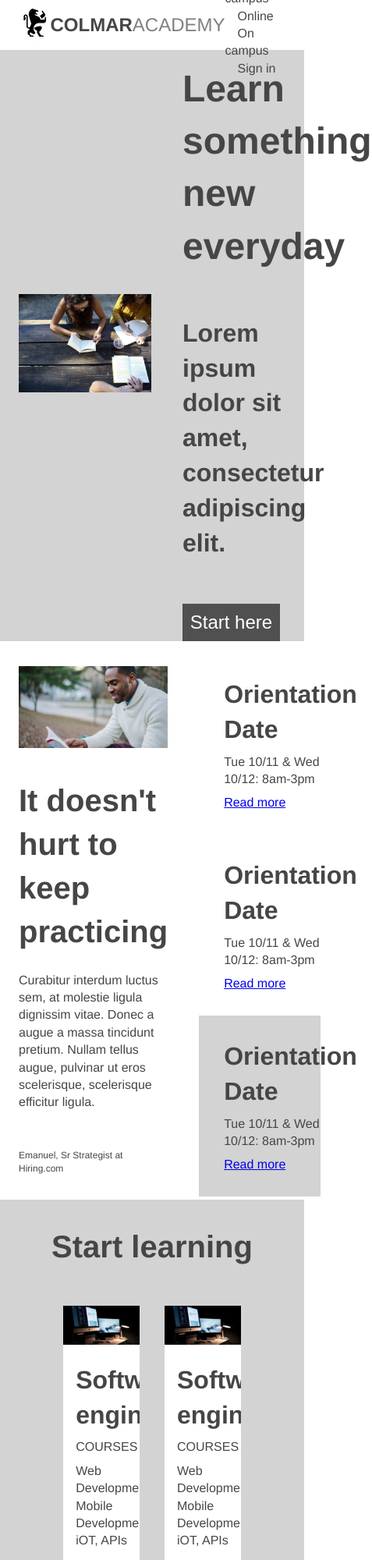
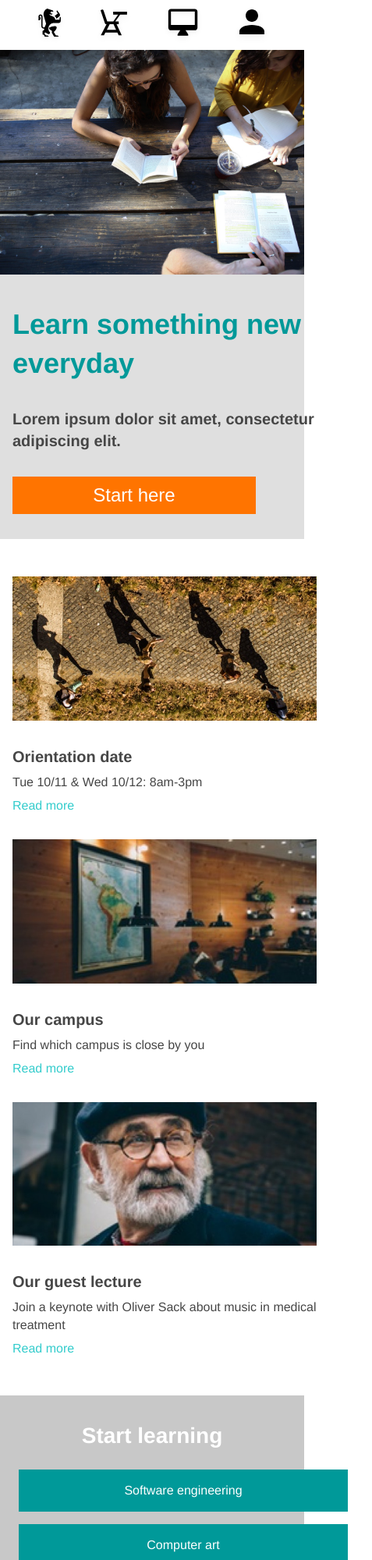
Before and after one commit to abdrdxqsj/capstone, a plain HTML site: page index.html in a window 390 px wide. Shown: the top 2000 px of the page at 78% size, 477 px wide, since content can reach past the window. Drawn offline with Linux system fonts and the light colour scheme.

Commit message:
finish almost every part

```diff
--- a/index.html
+++ b/index.html
@@ -7,75 +7,91 @@
     <title>capstone</title>
   </head>
   <body>
-    <header>
-        <img src="resources/images/ic-logo.svg" alt="">
-        <div class="company">
-          <span class="bold">COLMAR</span><span class="gray">ACADEMY</span>
-        </div>
+
+<!-- COMBAK: nav-bar-desktop -->
+    <header class="widscreen">
+      <img src="resources/images/ic-logo.svg" alt="">
+      <div class="company">
+          <span class="bold">COLMAR</span><span class="aqua">ACADEMY</span>
+      </div>
       <nav class="desktop">
         <ul>
-          <li><a href="#"></a>On campus</li>
-          <li><a href="#"></a>Online</li>
-          <li><a href="#"></a>On campus</li>
-          <li><a href="#"></a>Sign in</li>
+          <li><a href="#on-campus">On campus</a></li>
+          <li><a href="#online">Online</a></li>
+          <li><a href="#our-campanies">Our companies</a></li>
+          <li><a href="#">Sign in</a></li>
         </ul>
       </nav>
-
     </header>
 
-<!-- COMBAK: banner -->
+
+<!-- COMBAK: nav-bar-mobile  -->
+   <header class="mobile">
+     <img src="resources/images/ic-logo.svg" alt="">
+     <img src="resources/images/ic-on-campus.svg" alt="">
+     <img src="resources/images/ic-online.svg" alt="">
+     <img src="resources/images/ic-login.svg" alt="">
+   </header>
+
+<!-- COMBAK: hero -->
+
     <div class="container banner bg-gray">
       <div class="photo">
         <img src="resources/images/banner.jpg" alt="">
-
       </div>
       <aside class="">
-
-        <h1>Learn something new everyday</h1>
+        <h1 class="aqua">Learn something new everyday</h1>
         <h3>Lorem ipsum dolor sit amet, consectetur adipiscing elit.</h3>
         <button type="button" name="button">Start here</button>
       </aside>
     </div>
 
 <!-- COMBAK:main info  -->
-    <div class="container info">
-      <div class="photo">
-        <img src="resources/images/information-main.jpg" alt="">
+    <div class="container" id="on-campus">
+      <div class="photo widscreen">
+        <img class="widscreen" src="resources/images/information-main.jpg" alt="">
+        <img class="mobile" src="resources/images/information-main-mobile.jpg" alt="">
         <h2>It doesn't hurt to keep practicing</h2>
         <p>Curabitur interdum luctus sem, at molestie ligula dignissim vitae. Donec a augue a massa tincidunt pretium. Nullam tellus augue, pulvinar ut eros scelerisque, scelerisque efficitur ligula. </p>
         <h5>Emanuel, Sr Strategist at Hiring.com</h5>
       </div>
 
       <aside>
-        <div class="section">
-          <div class="gallery">
-            <img src="resources/images/information-orientation-mobile.jpg" alt="">
+        <div class="section bg-change">
+          <div class="gallery ">
+            <img class="widscreen" src="resources/images/information-orientation.jpg" alt="">
+
           </div>
           <div class="headline">
-            <h3>Orientation Date</h3>
+            <img class="mobile" src="resources/images/information-orientation-mobile.jpg" alt="">
+            <h3>Orientation date</h3>
             <p>Tue 10/11 & Wed 10/12: 8am-3pm</p>
             <a href="#">Read more</a>
           </div>
         </div>
 
-        <div class="section">
-          <div class="gallery">
-            <img src="resources/images/information-orientation-mobile.jpg" alt="">
+        <div class="section bg-change">
+          <div class="gallery ">
+            <img class="widscreen" src="resources/images/information-campus.jpg" alt="">
+
           </div>
-          <div class="headline">
-            <h3>Orientation Date</h3>
-            <p>Tue 10/11 & Wed 10/12: 8am-3pm</p>
+          <div class="headline ">
+            <img class="mobile" src="resources/images/information-campus-mobile.jpg" alt="">
+            <h3>Our campus</h3>
+            <p>Find which campus is close by you</p>
             <a href="#">Read more</a>
           </div>
         </div>
 
-        <div class="section bg-gray">
+        <div class="section bg-change">
           <div class="gallery">
-            <img src="resources/images/information-orientation-mobile.jpg" alt="">
+            <img class="widscreen" src="resources/images/information-guest-lecture.jpg" alt="">
+
           </div>
           <div class="headline">
-            <h3>Orientation Date</h3>
-            <p>Tue 10/11 & Wed 10/12: 8am-3pm</p>
+            <img class="mobile" src="resources/images/information-guest-lecture-mobile.jpg" alt="">
+            <h3>Our guest lecture</h3>
+            <p>Join a keynote with Oliver Sack about music in medical treatment</p>
             <a href="#">Read more</a>
           </div>
         </div>
@@ -87,10 +103,13 @@
     </div>
 
 <!-- COMBAK: feature -->
-    <div class="feature bg-gray">
+    <div class="feature bg-orange" id="online">
       <h2>Start learning</h2>
+
+
+      <!-- COMBAK: feature-desktop -->
       <div class="courses">
-        <div class="course">
+        <div class="course widscreen">
           <img src="resources/images/course-software.jpg" alt="">
           <div class="course-name">
             <h3>Software engineering</h3>
@@ -98,51 +117,70 @@
             <p>Web Development, Mobile Development, iOT, APIs</p>
           </div>
         </div>
-        <div class="course">
-          <img src="resources/images/course-software.jpg" alt="">
+        <div class="course widscreen">
+          <img src="resources/images/course-computer-art.jpg" alt="">
           <div class="course-name">
-            <h3>Software engineering</h3>
+            <h3>Computer art</h3>
             <p class="height">COURSES</p>
-            <p>Web Development, Mobile Development, iOT, APIs</p>
+            <p>Imaging & Design, Web Design, Motion Graphic & Visual Effects, Computer Animation</p>
           </div>
         </div>
-        <div class="course">
-          <img src="resources/images/course-software.jpg" alt="">
+        <div class="course widscreen">
+          <img src="resources/images/course-design.jpg" alt="">
           <div class="course-name">
-            <h3>Software engineering</h3>
+            <h3>Design</h3>
             <p class="height">COURSES</p>
-            <p>Web Development, Mobile Development, iOT, APIs</p>
+            <p>User Experience Design, User Resech, Visual Design</p>
           </div>
         </div>
-        <div class="course">
-          <img src="resources/images/course-software.jpg" alt="">
+        <div class="course widscreen">
+          <img src="resources/images/course-data.jpg" alt="">
           <div class="course-name">
-            <h3>Software engineering</h3>
+            <h3>Data</h3>
             <p class="height">COURSES</p>
-            <p>Web Development, Mobile Development, iOT, APIs</p>
+            <p>Data Science, Big Data, SQL, Data Visualization</p>
           </div>
         </div>
-        <div class="course">
-          <img src="resources/images/course-software.jpg" alt="">
+        <div class="course widscreen">
+          <img src="resources/images/course-business.jpg" alt="">
           <div class="course-name">
-            <h3>Software engineering</h3>
+            <h3>Business</h3>
             <p class="height">COURSES</p>
-            <p>Web Development, Mobile Development, iOT, APIs</p>
+            <p>Product Development, Business Development, Startup</p>
           </div>
         </div>
-        <div class="course">
-          <img src="resources/images/course-software.jpg" alt="">
+        <div class="course widscreen">
+          <img src="resources/images/course-marketing.jpg" alt="">
           <div class="course-name">
-            <h3>Software engineering</h3>
+            <h3>Marketing</h3>
             <p class="height">COURSES</p>
-            <p>Web Development, Mobile Development, iOT, APIs</p>
+            <p>Analytics, Content Marketing, Mobile Marketing</p>
           </div>
         </div>
+
+        </div>
+
+        <ul class="classmobile">
+          <li><a href="#">Software engineering</a></li>
+          <li><a href="#">Computer art</a></li>
+          <li><a href="#">Design</a></li>
+          <li><a href="#">Software engineering</a></li>
+          <li><a href="#">Computer art</a></li>
+          <li><a href="#">Design</a></li>
+        </ul>
+
+
+
       </div>
+
+
+
+      <!-- COMBAK: feature-mobile -->
+
     </div>
 
 <!-- COMBAK: exhibit -->
-    <div class="exhibit">
+    <div class="exhibit" id="our-campanies">
       <h2>Thesis Exhibit</h2>
       <div class="container">
         <div class="photo">
@@ -154,25 +192,25 @@
         </div>
 
         <aside>
-          <div class="section bg-gray">
+          <div class="section bg-change">
             <div class="gallery">
-              <img src="resources/images/information-orientation-mobile.jpg" alt="">
+              <img src="resources/images/thesis-fisma.jpg" alt="">
             </div>
             <div class="headline">
-              <h3>Orientation Date</h3>
-              <p>Tue 10/11 & Wed 10/12: 8am-3pm</p>
-              <a href="#">Read more</a>
+              <h3>Fisma: Design and Prototype</h3>
+              <p>Designer showcase of new prototype product</p>
+
             </div>
           </div>
 
-          <div class="section">
+          <div class="section bg-change">
             <div class="gallery">
-              <img src="resources/images/information-orientation-mobile.jpg" alt="">
+              <img src="resources/images/thesis-now-and-then.jpg" alt="">
             </div>
             <div class="headline">
-              <h3>Orientation Date</h3>
-              <p>Tue 10/11 & Wed 10/12: 8am-3pm</p>
-              <a href="#">Read more</a>
+              <h3>Now and Then</h3>
+              <p>Research study about New York</p>
+
             </div>
           </div>
         </aside>
@@ -183,6 +221,7 @@
 
     <footer>
       <p>&copy 2016 Colmar Academy. All rights reserved</p>
+      <p>Teams &nbsp; &nbsp; Privacy</p>
 
     </footer>
   </body>
--- a/resources/css/style.css
+++ b/resources/css/style.css
@@ -6,28 +6,58 @@ body {
 }
 .container {
   display: flex;
-
 }
 
 .bold {
   font-weight: bold;
 }
+
 .gray {
   color: gray;
 }
 
+.orange {
+  color: #ff7400;
+}
+
+.aqua {
+  color: #099;
+}
+
 .bg-gray {
-  background-color: lightgray;
+  background-color: rgb(223,223,223);
+}
+.bg-change {
+  border-bottom: 1px solid rgb(223,223,223);
+  background-color:white;
+}
+.bg-change:hover {
+  background-color: rgb(223,223,223);
+  transition-property: background-color;
+  transition-duration: 300ms;
+}
+
+.bg-orange {
+  background-color: #ff7400;
+}
+.bg-lightorange {
+  background-color: #ffb273;
+}
+
+.bg-aqua {
+  background-color: #5CC;
 }
 
 h1 {
   font-weight: 800;
-  font-size: 3rem;
+  font-size: 3.5rem;
 }
+
 
 h2 {
   font-size: 2.5rem;
   font-weight: 600;
+
 }
 
 h3 {
@@ -38,6 +68,53 @@ h3 {
 h5 {
   font-size:0.75rem;
   padding-top: 3rem;
+}
+
+a:link {
+  color: #3cc;
+  text-decoration: none;
+}
+a:visited {
+  color: #3cc;
+}
+
+@media only screen and (max-width:1225px) {
+
+  h1 {
+    font-size: 2.25rem;
+  }
+  h2 {
+    font-size: 1.75rem;
+  }
+  h3 {
+    font-size: 1.25rem;
+  }
+
+}
+
+@media only screen and (max-width: 740px) {
+  .container {
+    display: block;
+  }
+
+  .widscreen {
+    display: none;
+  }
+
+  .course {
+    display: none;
+  }
+  .bg-change {
+    border-bottom: 0;
+  }
+  .bg-change:hover {
+    background-color: white;
+  }
+
+  .bg-orange {
+    background-color: rgb(200,200,200)
+  }
+
 }
 
 /* COMBAK: header */
@@ -60,13 +137,31 @@ header span {
 .company {
   flex-grow: 1;
 }
+
+
+.mobile {
+  display: none;
+}
+
 ul li {
   display: inline;
   padding-left: 1rem;
 }
 
+@media only screen and (max-width: 740px) {
+
+  .mobile {
+    display: flex;
+    justify-content: space-around;
+    height: 4rem;
+  }
+}
+
+
+
 
 /* COMBAK: banner */
+
 .banner {
   align-items: center;
 }
@@ -74,6 +169,10 @@ ul li {
 .photo {
   margin: 2rem 1.5rem;
   width: 60%
+}
+
+.photo h3 {
+  color: #099;
 }
 
 .photo img {
@@ -95,9 +194,54 @@ button {
   height: 3rem;
   font-size: 1.5rem;
   color: white;
-  background-color: rgb(80,80,80);
+  background-color: #ff7400;
   border: none;
+
 }
+button:hover {
+  background-color: #ff9640;
+  transition-property: background-color;
+  transition-duration: 300ms;
+}
+
+
+@media only screen and (max-width:1225px) {
+  .banner aside h3 {
+    padding: 2rem 0;
+  }
+
+}
+
+@media only screen and (max-width: 740px) {
+  .photo {
+    margin: 0 auto;
+    width: 100%;
+  }
+
+  aside {
+    width: 100%;
+    padding: 2rem 1rem;
+  }
+  .section {
+    flex-direction: column;
+
+  }
+
+  .gallery {
+    width: 100%;
+  }
+  .photo img {
+    width: 100%;
+    height: auto;
+  }
+
+  button {
+    align-items: center;
+  }
+}
+
+
+
 
 /* COMBAK: info */
 .section {
@@ -106,24 +250,55 @@ button {
 
 }
 .gallery {
-  width: 200px;
-  height: 200px;
-  overflow: hidden;
+  width: 35%;
   margin: 1rem;
+}
+.gallery img {
+  width: 100%;
 }
 
 .photo h2 {
+  color: #099;
   margin-top: 2rem;
   margin-bottom: 1.5rem;
 }
 
+.headline {
+  width: 65%;
+  padding-right: 2rem;
+}
 .headline p {
   padding: 0.5rem 0;
 }
 
+@media only screen and (max-width: 740px) {
+  .headline {
+    width: 100%;
+    padding: 1rem;
+
+  }
+  .headline img {
+    width: 100%;
+    height: auto;
+    padding-bottom: 2rem;
+  }
+
+  .gallery {
+    display: none;
+  }
+  .bg-change {
+    background-color: rgb(255,255,255);
+  }
+}
+
+
+
+
 /* COMBAK: courses */
 
+
 .feature h2 {
+  color: white;
   text-align: center;
   padding: 2rem 0;
 }
@@ -140,8 +315,10 @@ button {
   background-color: white;
   overflow: hidden;
 }
+
 .course-name {
   margin: 1rem 0 1.5rem 1rem;
+  width: 80%;
 }
 
 .course img {
@@ -149,9 +326,49 @@ button {
   height: auto;
 }
 
+.course img:hover {
+  width: 105%;
+  transition-property: width;
+  transition-duration: 200ms;
+}
+
 .height {
   padding: 0.5rem 0;
 }
+
+.classmobile {
+  display: none;
+}
+@media only screen and (max-width: 740px) {
+  .classmobile {
+    padding: 0 1rem 2rem 1rem;
+    border-bottom: 1px solid rgb(225,225,225);
+    display: flex;
+    flex-direction: column;
+  }
+
+  .classmobile li {
+    background-color: #099;
+    padding: 1rem 2rem;
+    width: 100%;
+    text-align: center;
+    margin: 0.5rem;
+  }
+
+  .classmobile li:hover {
+    background-color: #006363;
+
+  }
+
+  .classmobile a {
+    color: white;
+  }
+
+  .feature h2 {
+    padding-bottom: 1rem;
+  }
+}
+
 
 
 /* COMBAK: exhibit */
@@ -168,9 +385,31 @@ button {
 .exhibit .photo p {
   margin: 0.5rem 0 2rem 0;
 }
+@media only screen and (max-width: 740px) {
+  .exhibit h2 {
+    padding-bottom: 1rem;
+  }
+  .exhibit aside,
+  .exhibit h3,
+  .exhibit p {
+    display: none;
+  }
 
+  .exhibit {
+    padding-bottom: 1rem;
+  }
+}
 /* COMBAK: footer */
 
 footer {
-  padding-left: 1.5rem;
+  display: flex;
+  justify-content: space-between;
+  padding: 1rem 1.5rem 2.5rem 1.5rem;
+  border-top: 1px solid rgb(200,200,200)
 }
+
+@media only screen and (max-width: 740px) {
+  footer {
+    padding-bottom: 1rem;
+  }
+}
```
